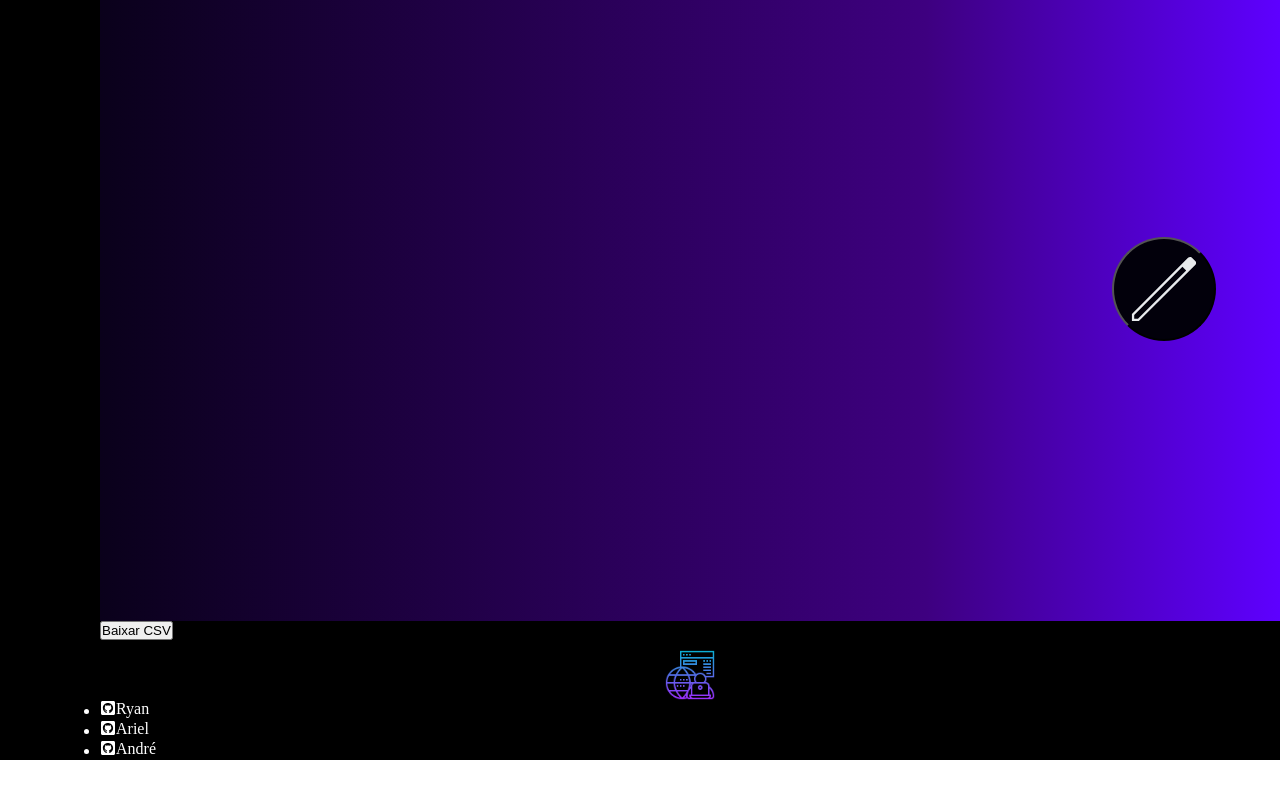
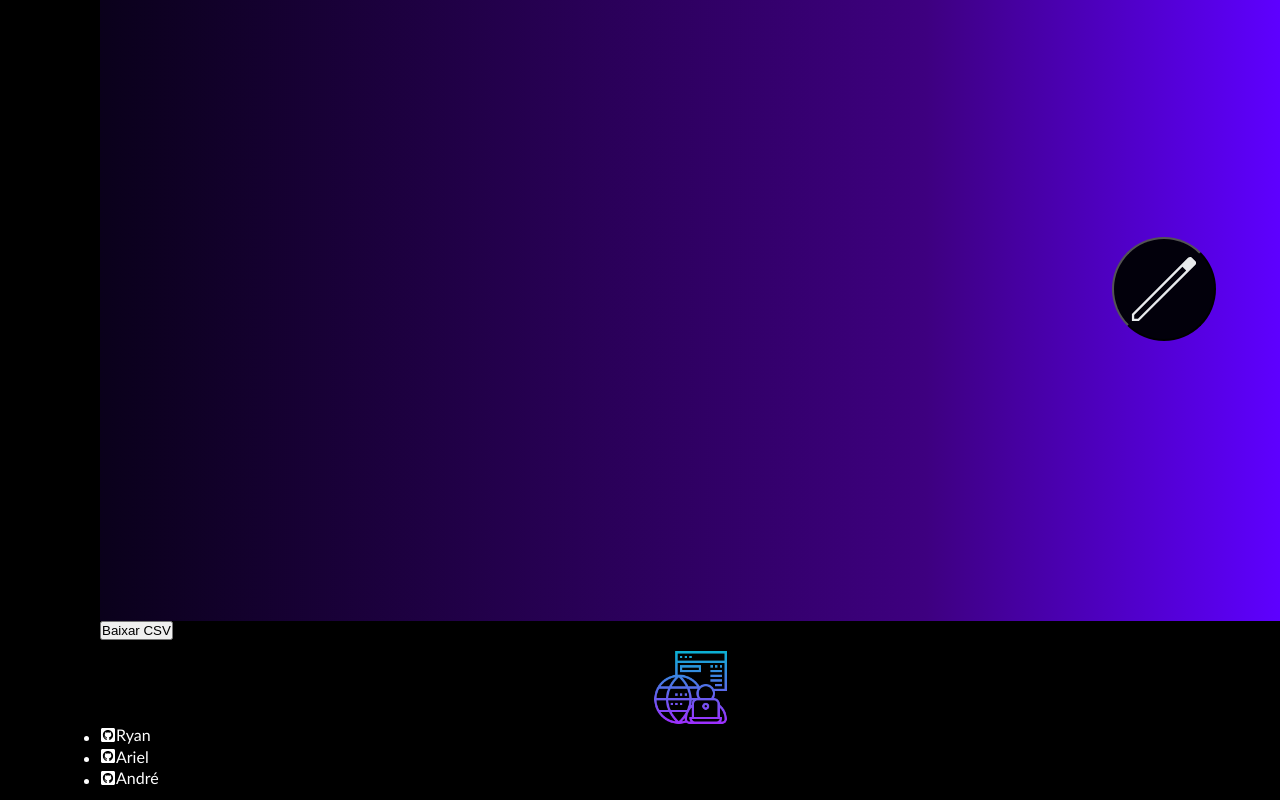
Before and after one commit to Web-LIA/Tabela-Dinamica, a React (Create React App) app: page /tabela in a window 1280 px wide. Shown: the part 379-1179 px from the top of the page. Before the commit the page ends 1139 px from the top, so only its background shows below. Built offline with nearby package versions, Linux system fonts and the light colour scheme.

Commit message:
fix: ajutar fonte do footer

```diff
--- a/src/components/footer/Footer.tsx
+++ b/src/components/footer/Footer.tsx
@@ -10,13 +10,13 @@ function Footer(){
             </div>
             <ul className={styles.icons}>
                 <li>
-                    <a href=''><FaGithubSquare/>Ryan</a>
+                    <a href='https://github.com/ari123rm'><FaGithubSquare/>Ryan</a>
                 </li>
                 <li>
-                    <a href=''><FaGithubSquare/>Ariel</a>
+                    <a href='https://github.com/RyanRodrics'><FaGithubSquare/>Ariel</a>
                 </li>
                 <li>
-                    <a href=''><FaGithubSquare/>André</a>
+                    <a href='https://github.com/Andrededede'><FaGithubSquare/>André</a>
                 </li>
             </ul>
         </footer>
--- a/src/components/themes/footer.module.scss
+++ b/src/components/themes/footer.module.scss
@@ -1,21 +1,24 @@
 .footer{
+    display: block;
     background-color: black;
-    bottom: 15px;
+    padding-top: 10px;
+    height: 150px;
     .logo{
-        padding-top: 10px;
         display: flex;
         justify-content: center;
         img{
-            height: 50px;
-            width: 50px;
+            height: 75px;
         }
     }
     .icons{
+        justify-content: center;
         color: white;
         display: block;
         li{
             a{
+                font-family:'Gill Sans', 'Gill Sans MT', Calibri, 'Trebuchet MS', sans-serif;
                 display: inline-flex;
+                align-items: center;
                 text-decoration: none;
                 color: white;
             }
```
